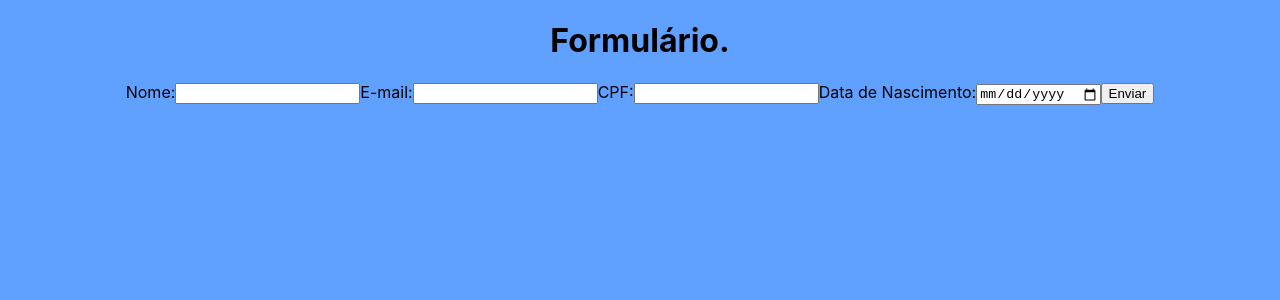
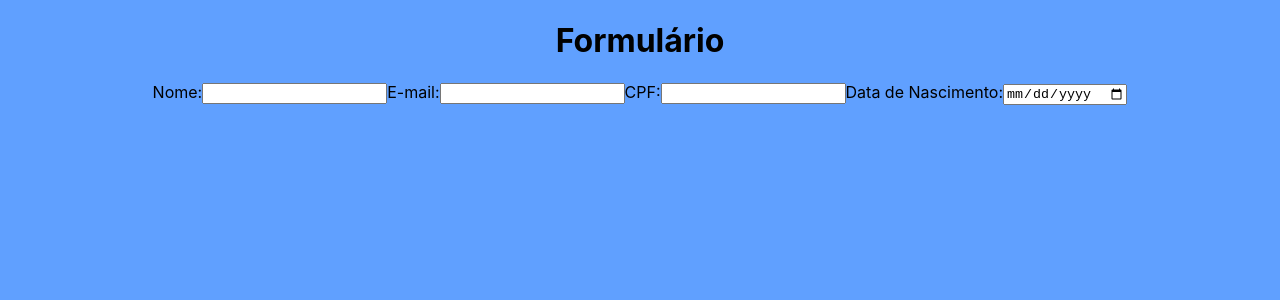
Before and after one commit to nicolasxavierdev/gestao-de-pessoas, a React (Create React App) app: page / in a window 1280 px wide. Shown: the top 300 px of the page. Built offline with nearby package versions, Linux system fonts and the light colour scheme.

Commit message:
formulário

```diff
--- a/src/Form.js
+++ b/src/Form.js
@@ -5,61 +5,42 @@ export default class Form extends Component {
     constructor(props) {
         super(props)
         this.state = {
-            form: {
+            form:{
                 nome: '',
                 email: '',
                 cpf: '',
-                dataDeNascimento: '',
-                error: ''
+                dateOfBirth: ''
             }
         }
 
         this.dadosForm = this.dadosForm.bind(this)
-        this.cadastrar = this.cadastrar.bind(this)
 
     }
 
-    dadosForm(e) {
+    dadosForm(e){
         let form = this.state.form
         form[e.target.name] = e.target.value
         this.setState({form: form})
     }
 
-    cadastrar(e) {
-        const { nome, email, cpf, dataDeNascimento } = this.state
-
-        if (nome !== '' && email !== '' && cpf !== '' && dataDeNascimento !== '') {
-            alert(`Nome: ${nome} \nE-mail: ${email} \nCPF: ${cpf} \nData de Nascimento: ${dataDeNascimento}`)
-        } else {
-            this.setState({ error: 'Ops, Parece que está faltando algo!' })
-        }
-
-        e.preventDefault()
-    }
-
     render() {
         return (
             <div>
-                <h1>Formulário.</h1>
-
-                {this.state.error && <p>{this.state.error}</p>}
-
-                <form onSubmit={this.cadastrar}>
-
-                    <label>Nome:</label>
-                    <input type='text' value={this.state.form.nome} onChange={this.dadosForm} />
-
-                    <label>E-mail:</label>
-                    <input type='email' value={this.state.form.email} onChange={this.dadosForm} />
-
-                    <label>CPF:</label>
-                    <input type='text' value={this.state.form.cpf} onChange={this.dadosForm} />
-
-                    <label>Data de Nascimento:</label>
-                    <input type='date' value={this.state.form.dataDeNascimento} onChange={this.dadosForm} />
-
-                    <button type='submit'>Enviar</button>
-                </form>
+                <h1>Formulário</h1>
+                Nome:
+                <input type='text' name='nome' value={this.state.form.nome} onChange={this.dadosForm} />
+                E-mail:
+                <input type='email' name='email' value={this.state.form.email} onChange={this.dadosForm} />
+                CPF:
+                <input type='text' name='cpf' value={this.state.form.cpf} onChange={this.dadosForm} />
+                Data de Nascimento:
+                <input type='date' name='date'  onChange={this.dadosForm} />
+                <div>
+                    <h3> {this.state.form.name} </h3>
+                    <h3> {this.state.form.email} </h3>
+                    <h3> {this.state.form.cpf} </h3>
+                    <h3> {this.state.form.dateOfBirth} </h3>
+                </div>
             </div>
         )
     }
```
